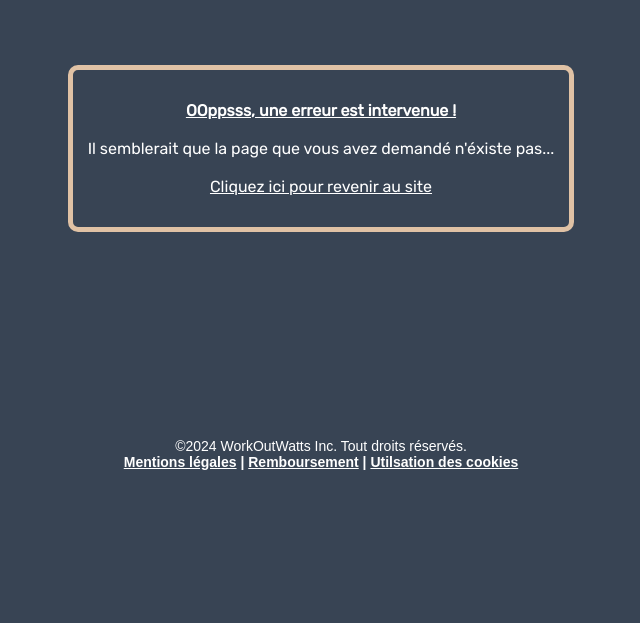
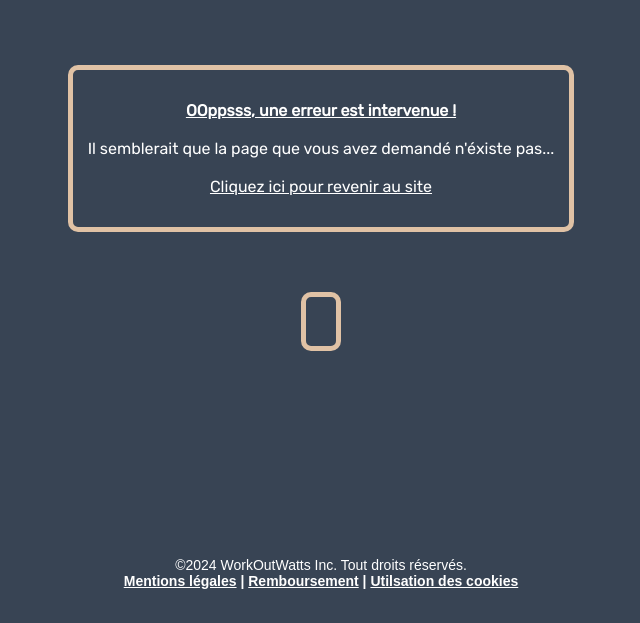
Before and after one commit to Robin0u/workoutwatts, a plain HTML site: page error404.html in a window 1280 px wide. Shown: the part 230-853 px from the top of the page, without its empty margins (319-959 px from the left). Before the commit the page ends 800 px from the top, so only its background shows below. Drawn offline with Linux system fonts and the light colour scheme; a web font is replaced by a local one.

Commit message:
error404.html

```diff
--- a/error404.html
+++ b/error404.html
@@ -46,8 +46,9 @@
     <a href="index.html" style="color:white" >Cliquez ici pour revenir au site </a> </p>
 </div>
 
-
-      <img href="ohono.png" >
+<div class="description">
+ <img href="ohono.png" >
+</div>
 
 <br> <br> <br> <br> <br> <br> <br> <br> <br>
 
```
